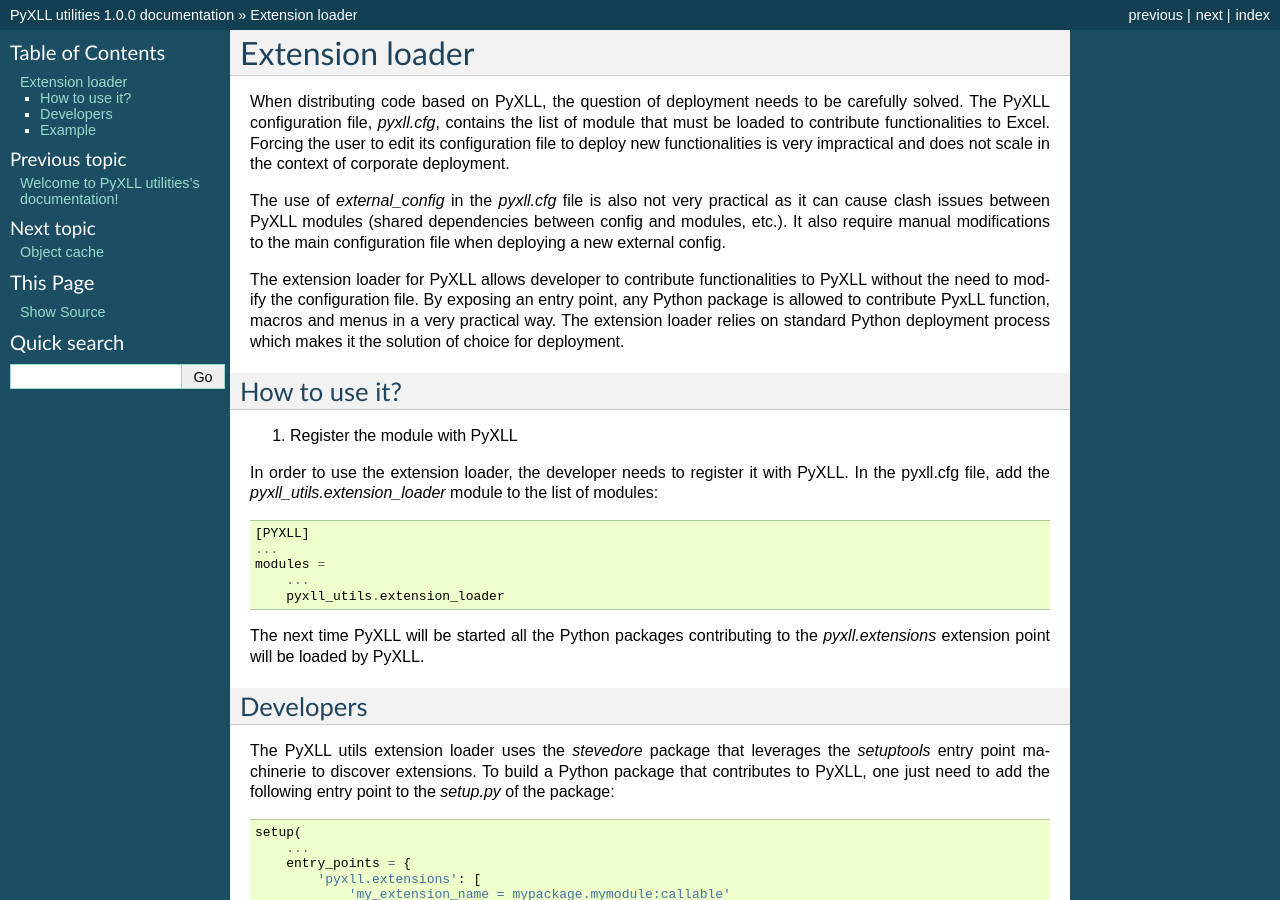
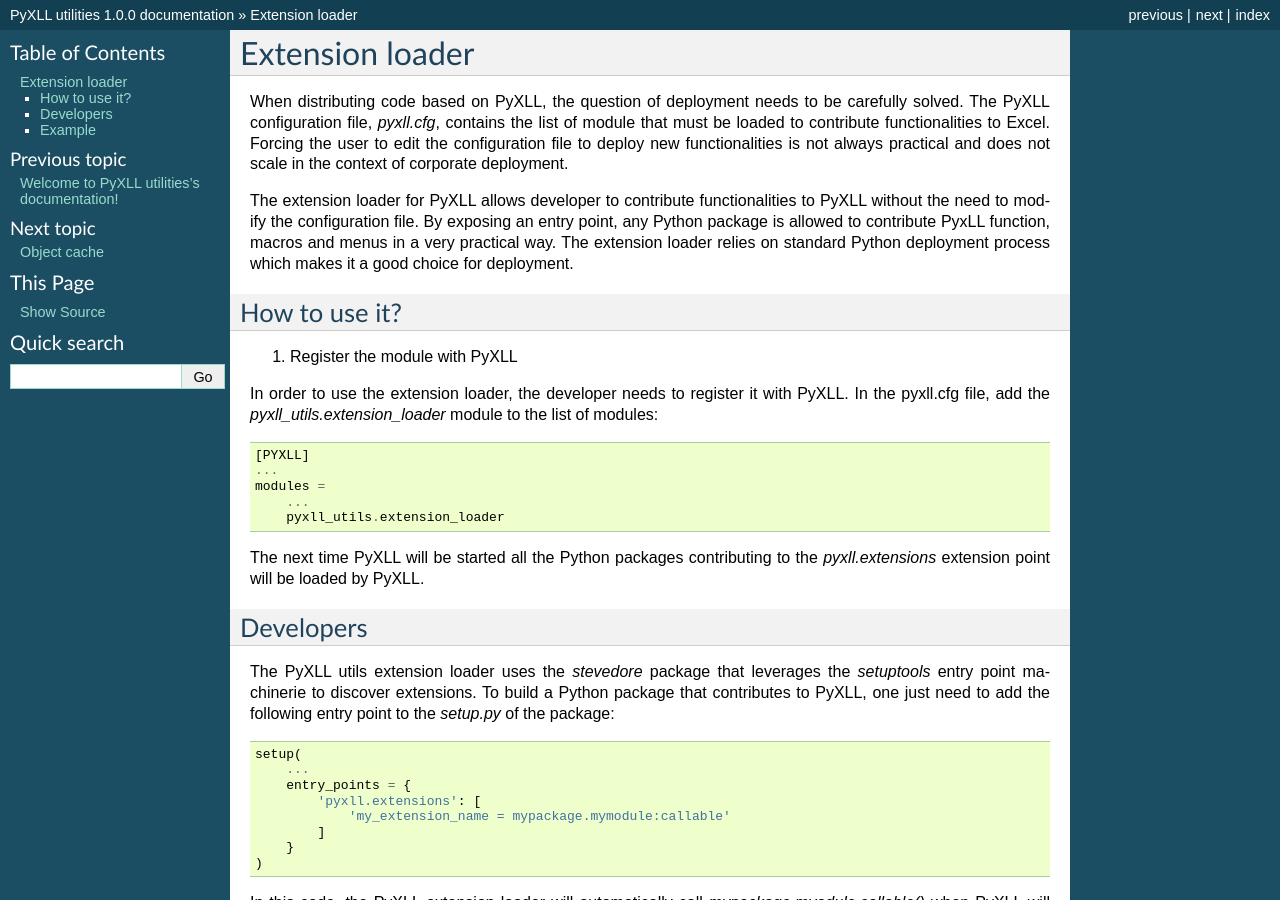
Before and after one commit to pyxll/pyxll-utils, a Sphinx documentation site: the page built from doc/source/extension_loader.rst, in a window 1280 px wide and 900 px high. Built offline with Sphinx 7.4.7, drawn with Linux system fonts in a browser that asks for light colours.

Commit message:
Update extension_loader.rst
Minor changes as using the config file is still useful in some situations. The text strongly suggested the extension loader was the only way to go, but in fact using the config file is perfectly suitable for small scale/single developer scenarios.

```diff
--- a/doc/source/extension_loader.rst
+++ b/doc/source/extension_loader.rst
@@ -4,19 +4,14 @@
 When distributing code based on PyXLL, the question of deployment needs to be
 carefully solved. The PyXLL configuration file, `pyxll.cfg`, contains the list
 of module that must be loaded to contribute functionalities to Excel. Forcing
-the user to edit its configuration file to deploy new functionalities is very
-impractical and does not scale in the context of corporate deployment.
-
-The use of `external_config` in the `pyxll.cfg` file is also not very practical
-as it can cause clash issues between PyXLL modules (shared dependencies
-between config and modules, etc.). It also require manual modifications to the
-main configuration file when deploying a new external config.
+the user to edit the configuration file to deploy new functionalities is not
+always practical and does not scale in the context of corporate deployment.
 
 The extension loader for PyXLL allows developer to contribute functionalities
 to PyXLL without the need to modify the configuration file. By exposing an
 entry point, any Python package is allowed to contribute PyxLL function, macros
 and menus in a very practical way. The extension loader relies on standard
-Python deployment process which makes it the solution of choice for deployment.
+Python deployment process which makes it a good choice for deployment.
 
 How to use it?
 --------------
```
